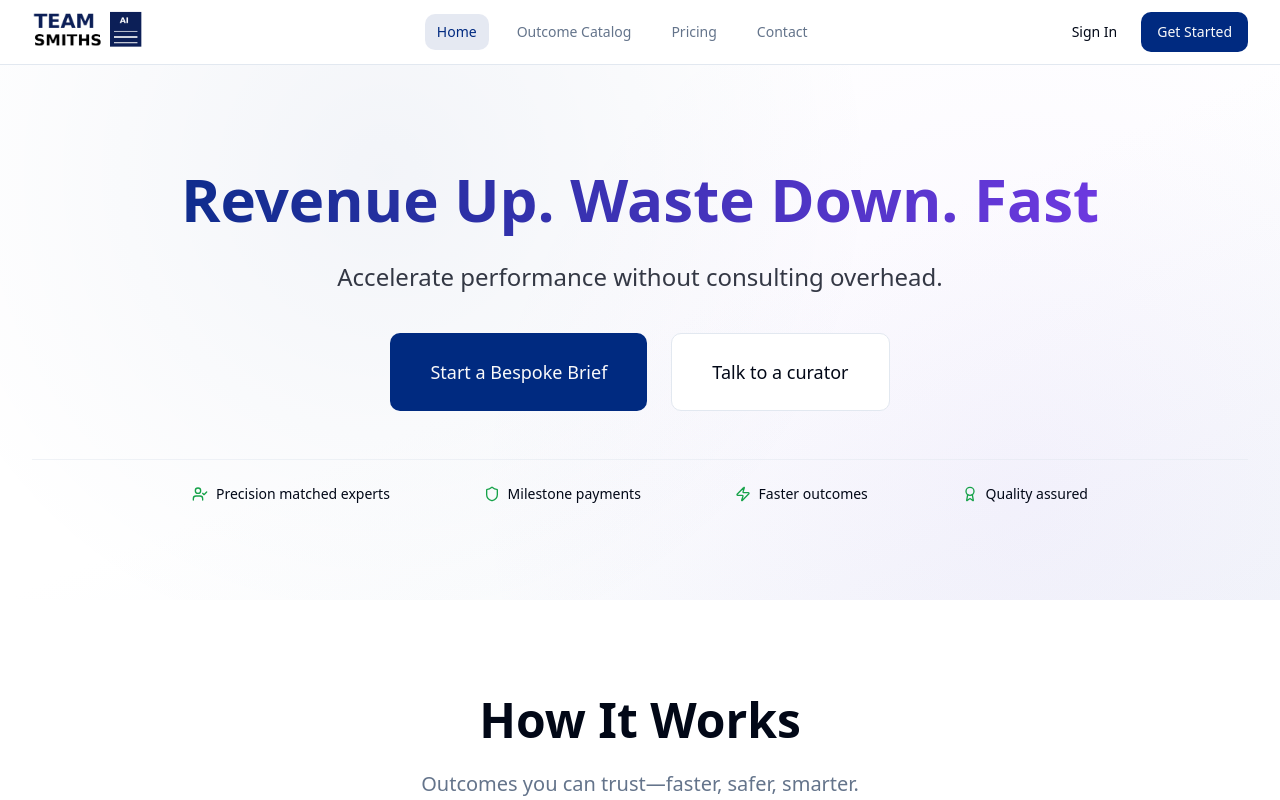
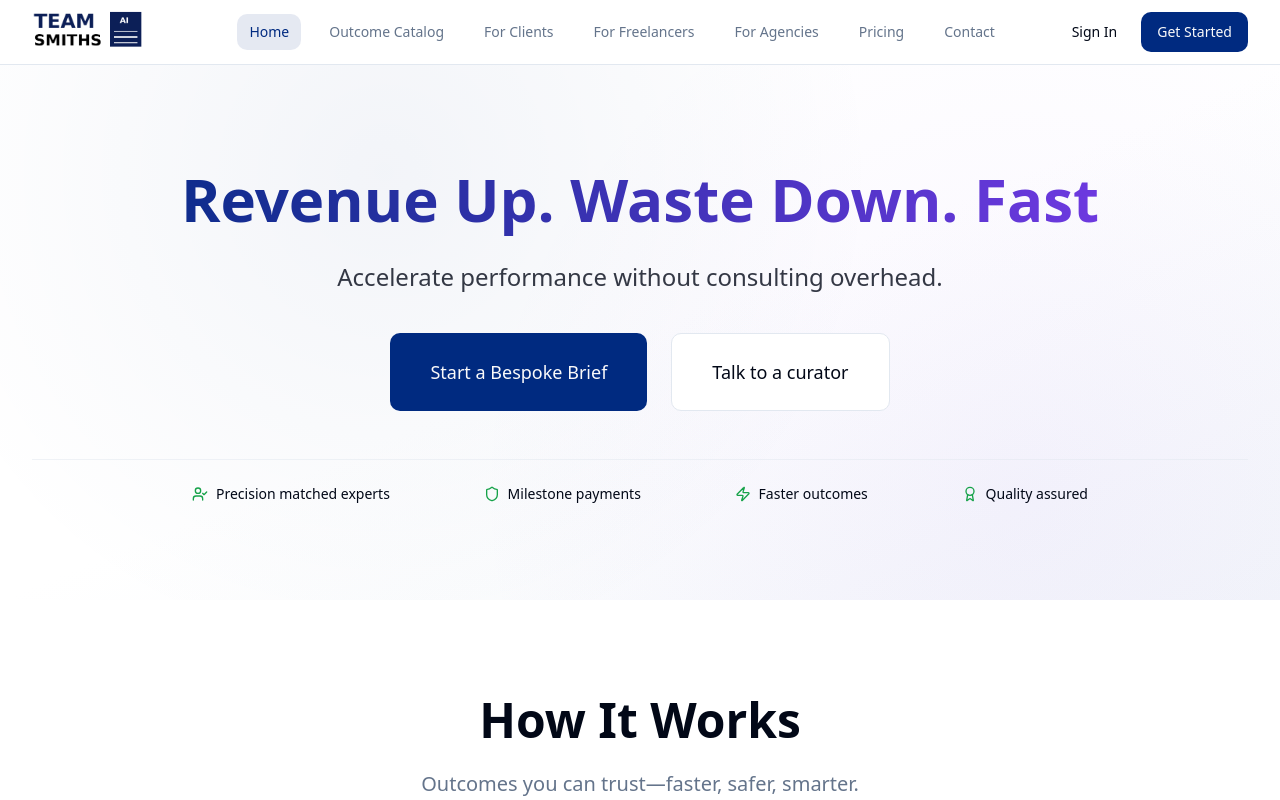
Before and after one commit to segunosu/teamsmiths-ai-deputees, a React (Vite) app: page / in a window 1280 px wide. Shown: the top 800 px of the page. Built offline with nearby package versions, Linux system fonts and the light colour scheme.

Commit message:
Add missing navigation items
Re-added "For Clients", "For Freelancers", and "For Agencies" to the top navigation menu as requested.

```diff
--- a/src/components/ui/navigation.tsx
+++ b/src/components/ui/navigation.tsx
@@ -39,6 +39,9 @@ export const Navigation = () => {
   const navItems = [
     { label: 'Home', path: '/' },
     { label: 'Outcome Catalog', path: '/catalog' },
+    { label: 'For Clients', path: '/for-clients' },
+    { label: 'For Freelancers', path: '/for-freelancers' },
+    { label: 'For Agencies', path: '/for-agencies' },
     { label: 'Pricing', path: '/pricing' },
     { label: 'Contact', path: '/contact' },
   ];
```
